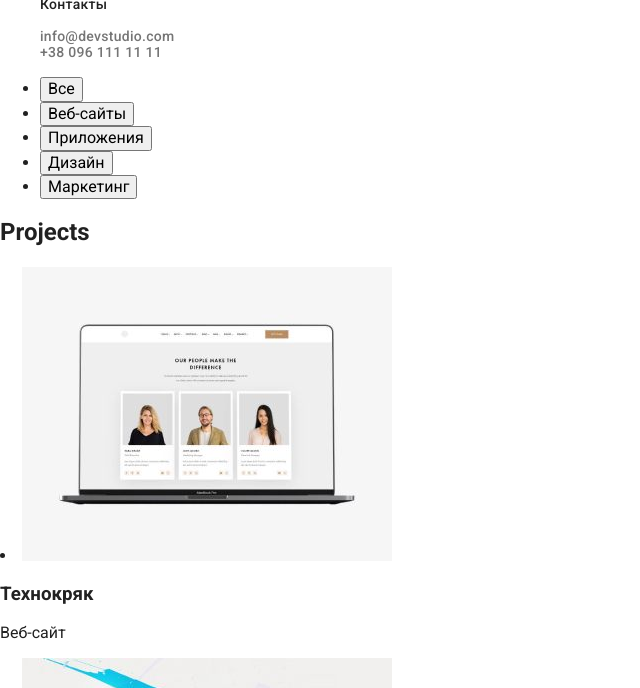
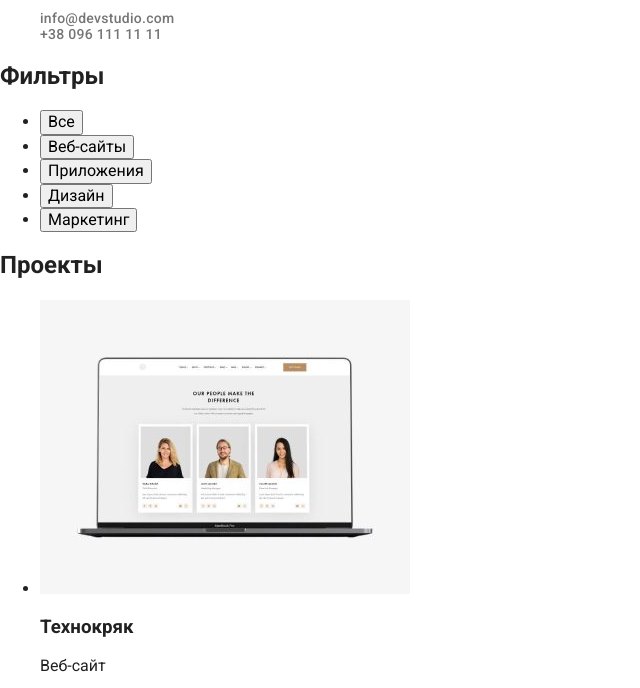
Before and after one commit to MykhailoBarchyna/goit-markup-hw-02, a plain HTML site: page portfolio.html in a window 1280 px wide. Shown: the part 100-788 px from the top of the page, without its empty margins (0-640 px from the left). Drawn offline with nearby package versions, Linux system fonts and the light colour scheme.

Commit message:
Вносит исправления в вёрстку страницы портфолио

```diff
--- a/portfolio.html
+++ b/portfolio.html
@@ -9,7 +9,7 @@
     crossorigin="anonymous" referrerpolicy="no-referrer" />
     <link href="https://fonts.googleapis.com/css2?family=Raleway:wght@700&family=Roboto:wght@400;500;700;900&display=swap"
     rel="stylesheet">
-    <link rel="stylesheet" href="./css/styles.css"
+    <link rel="stylesheet" href="./css/styles.css">
     <title>Document</title>
 </head>
 <body>
@@ -45,6 +45,7 @@
     <main>
         <!-- Filters section-->
         <section class="filters">
+            <h2>Фильтры</h2>
             <ul class="filters-list">
                 <li class="filters-list-item">
                     <button type="button" class="button">Все</button>
@@ -65,7 +66,8 @@
         </section>
         <!-- Projects section -->
         <section>
-            <h2>Projects</h2>
+            <h2>Проекты</h2>
+            <ul>
                 <li>
                     <img src="./images/team-members.jpg" alt="члены команды" width="370" height="294">
                     <h3>Технокряк</h3>
@@ -111,6 +113,7 @@
                     <h3>Growing Business</h3>
                     <p>Приложение</p>
                 </li>
+            </ul>
         </section>
     </main>
     <footer>
```
Lines whose indentation alone changed are shown as unchanged.
